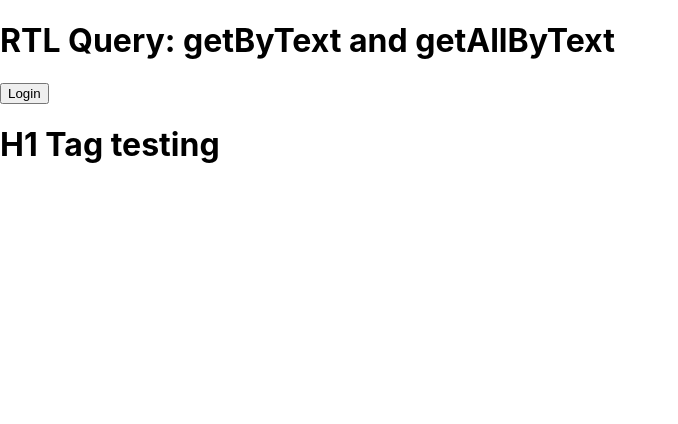
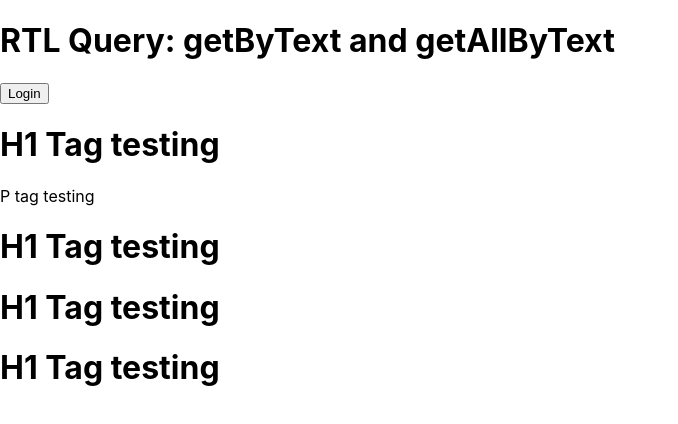
Before and after one commit to Ujala-355/Testing, a React (Create React App) app: page / in a window 1280 px wide. Shown: the top 424 px of the page, without its empty margins (0-678 px from the left). Built offline with nearby package versions, Linux system fonts and the light colour scheme.

Commit message:
multiple getAllByText

```diff
--- a/src/App.js
+++ b/src/App.js
@@ -5,6 +5,10 @@ const App=()=>{
                 <h1>RTL Query: getByText and getAllByText</h1>
                 <button>Login</button>
                 <h1>H1 Tag testing</h1>
+                <p className="Ptext">P tag testing</p>
+                <h1>H1 Tag testing</h1>
+                <h1>H1 Tag testing</h1>
+                <h1>H1 Tag testing</h1>
             </div>
         </>
     )
```
Also changed, not shown: 1 other file (tests, documents, lock files or other folders).
